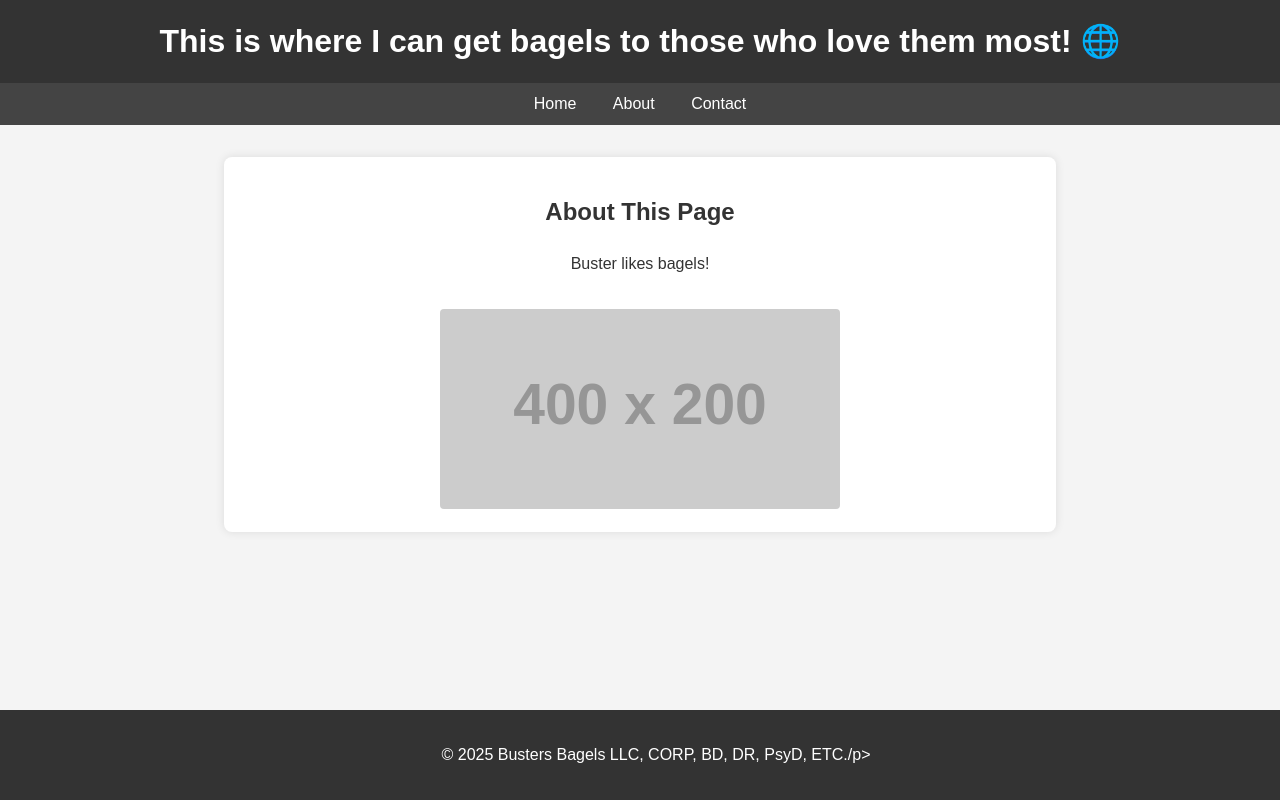
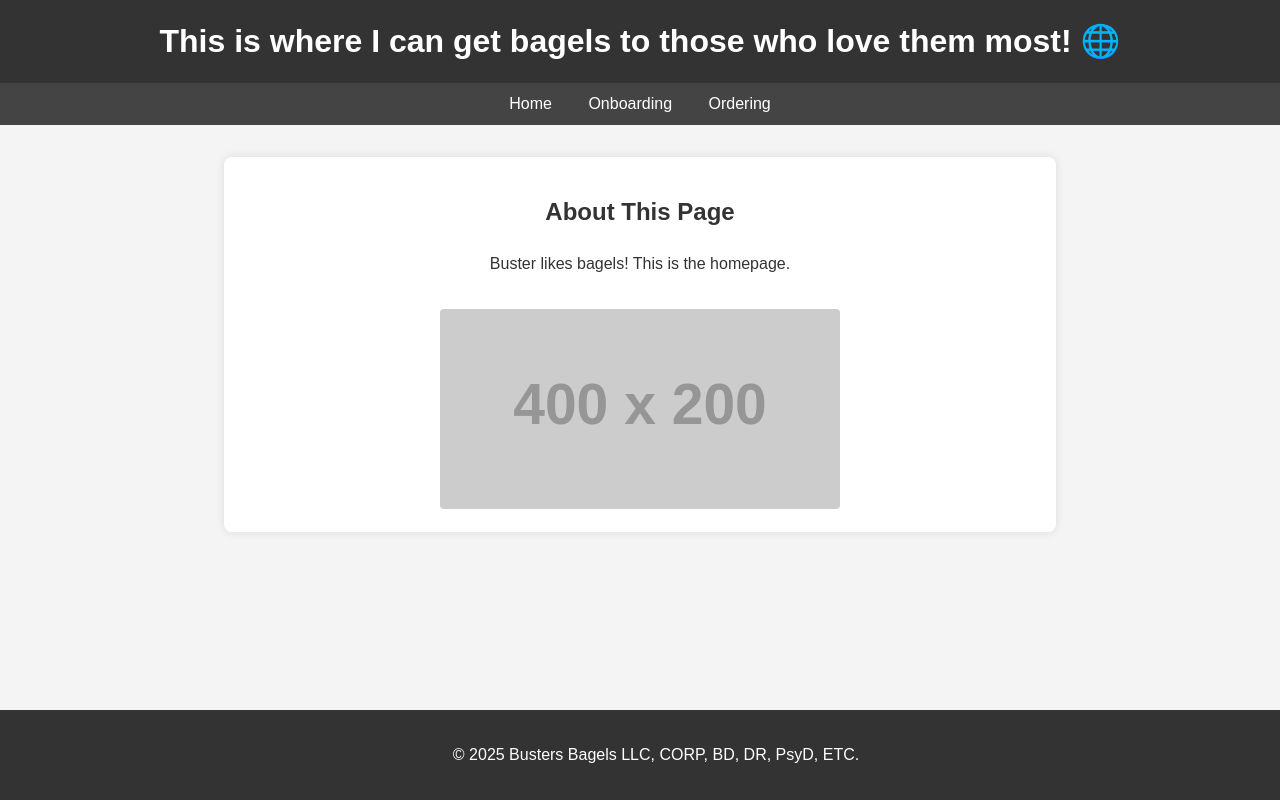
Before and after one commit to henrybuster/henrybuster.github.io, a plain HTML site: page index.html in a window 1280 px wide. Drawn offline with Linux system fonts and the light colour scheme; placeholder pictures from the web are drawn by us.

Commit message:
Update index.html

```diff
--- a/index.html
+++ b/index.html
@@ -3,7 +3,7 @@
 <head>
     <meta charset="UTF-8">
     <meta name="viewport" content="width=device-width, initial-scale=1.0">
-    <title>My Basic Website</title>
+    <title>My Basic Website - Home</title>
     <link rel="stylesheet" href="style.css">
 </head>
 <body>
@@ -12,21 +12,21 @@
     </header>
 
     <nav>
-        <a href="#">Home</a>
-        <a href="#">About</a>
-        <a href="#">Contact</a>
+        <a href="index.html">Home</a>
+        <a href="onboarding.html">Onboarding</a>
+        <a href="ordering.html">Ordering</a>
     </nav>
 
     <main>
         <section>
             <h2>About This Page</h2>
-            <p>Buster likes bagels!</p>
+            <p>Buster likes bagels! This is the homepage.</p>
             <img src="https://via.placeholder.com/400x200" alt="Placeholder Image">
         </section>
     </main>
 
     <footer>
-        <p>&copy; 2025 Busters Bagels LLC, CORP, BD, DR, PsyD, ETC./p>
+        <p>&copy; 2025 Busters Bagels LLC, CORP, BD, DR, PsyD, ETC.</p>
     </footer>
 </body>
 </html>
```
